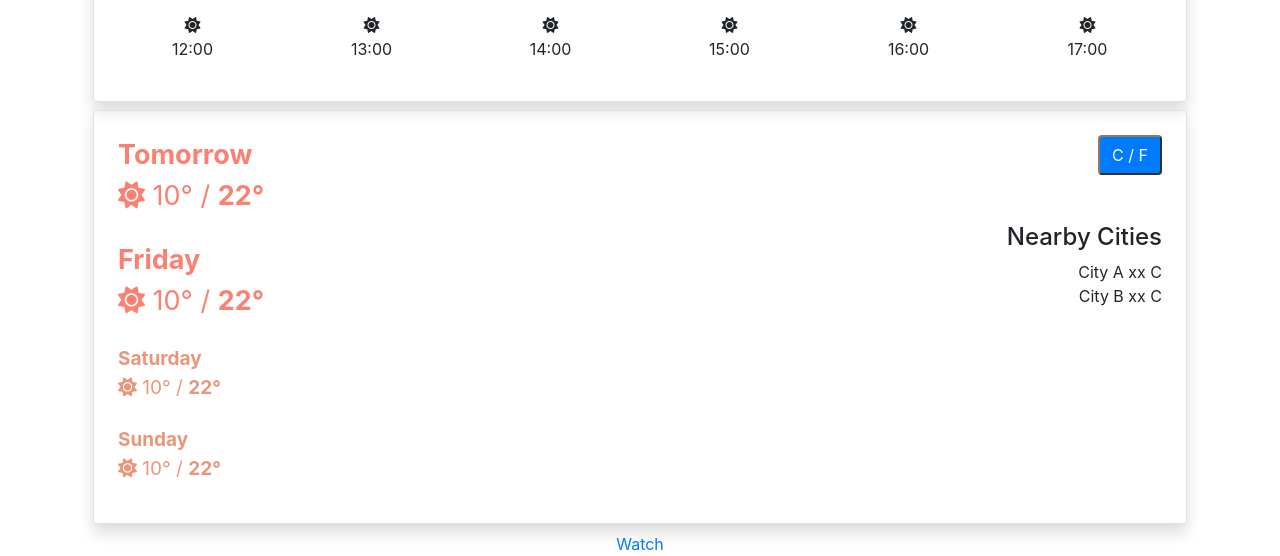
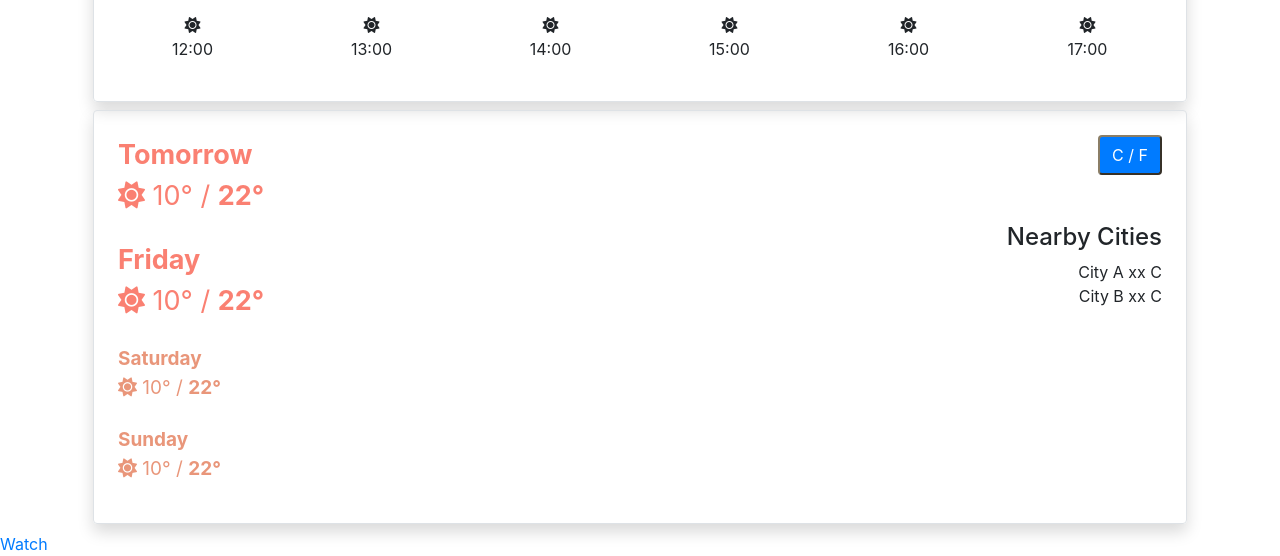
Before and after one commit to hokkjkm/weather-search, a website built with Parcel: page index.html in a window 1280 px wide. Shown: the part 295-851 px from the top of the page. Built offline with nearby package versions, Linux system fonts and the light colour scheme; no server answers.

Commit message:
delete button

```diff
--- a/styles.css
+++ b/styles.css
@@ -39,8 +39,3 @@ h2 {
   text-shadow: 2px 3px darkgray;
   cursor: pointer;
 }
-
-.github-button {
-  display: flex;
-  justify-content: center;
-}
```
